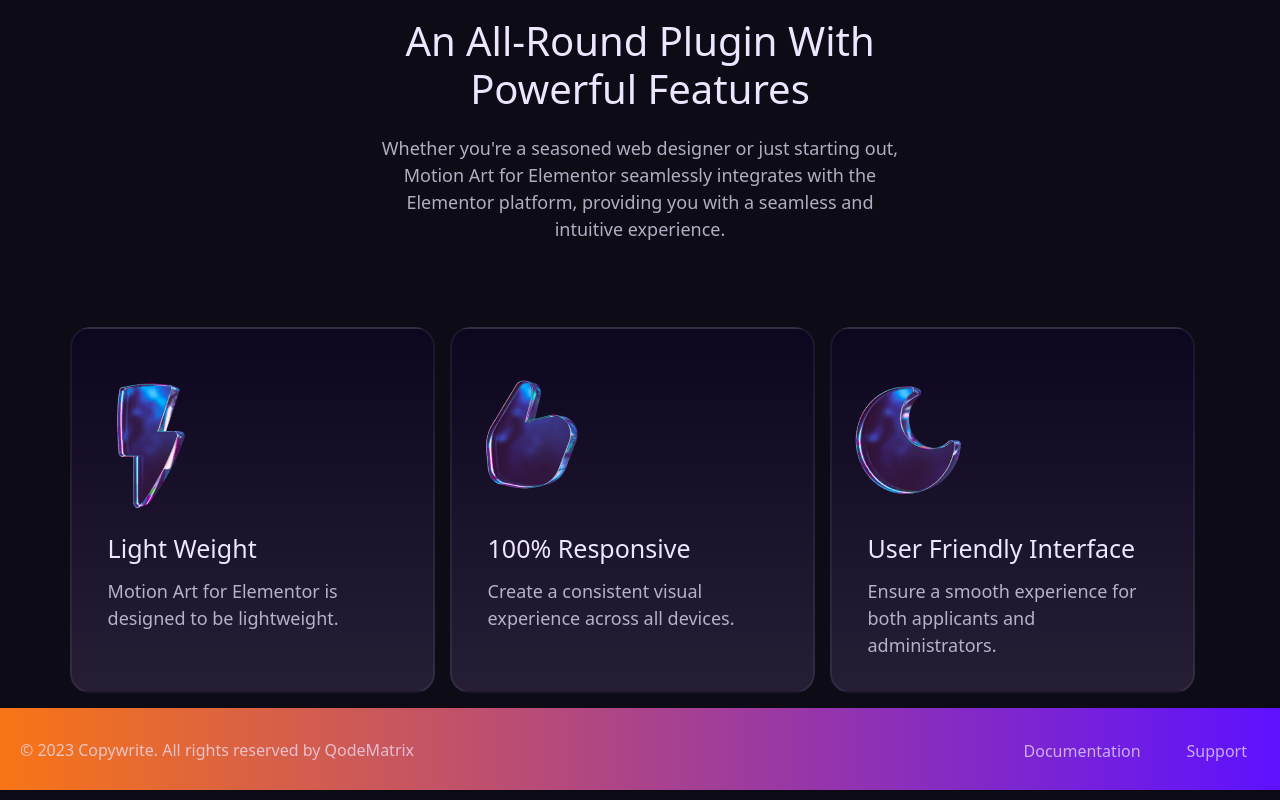
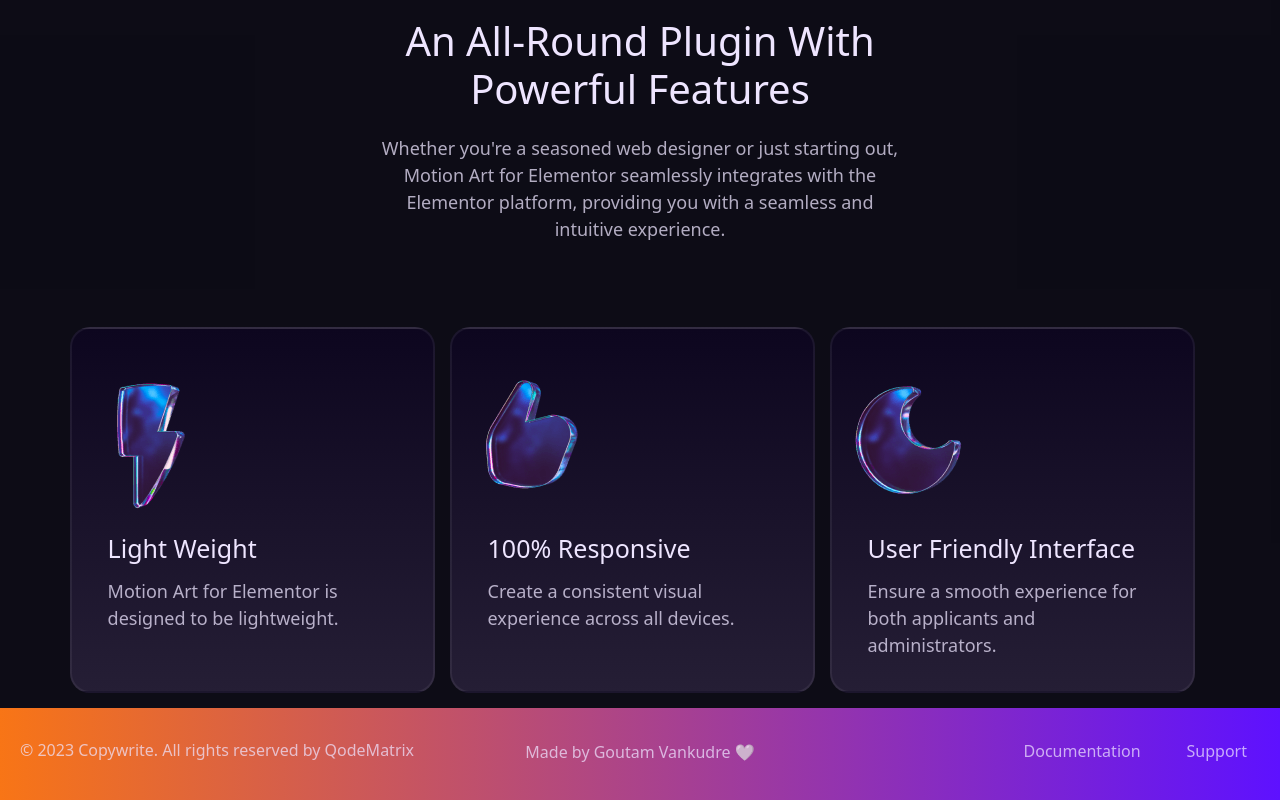
Before and after one commit to vankudregoutam/MotionArt-Effect, a React (Create React App) app: page / in a window 1280 px wide. Shown: the part 3014-3814 px from the top of the page. Built offline with nearby package versions, Linux system fonts and the light colour scheme.

Commit message:
first commit

```diff
--- a/src/components/Footer.js
+++ b/src/components/Footer.js
@@ -10,6 +10,7 @@ const Footer = () => {
                     <Link to='https://qodematrix.com/docs/motion-art-for-elementor/' target='_blank' className="btn footer-color">Documentation</Link>
                     <Link to='https://support.qodematrix.com/' target='_blank' className="btn footer-color">Support</Link>
                 </div>
+                <p className='spoiler'>Made by Goutam Vankudre 🤍</p>
             </div>
         </>
     )
```
